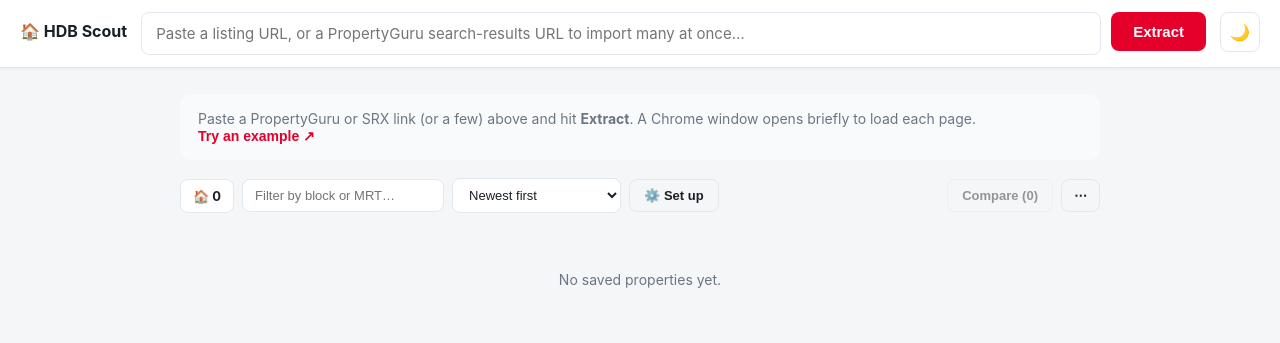
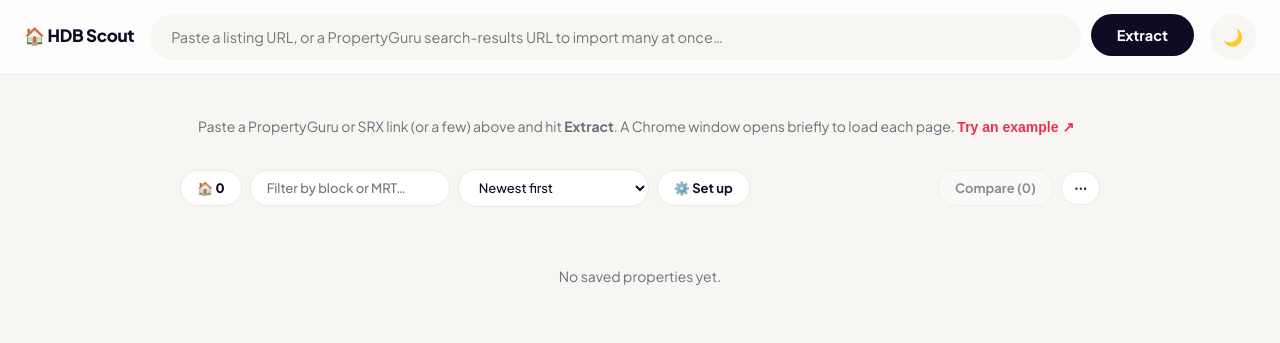
Before and after one commit to seancheu/HDB-Scout, a Flask app: page / in a window 1280 px wide. Shown: the top 343 px of the page. Run offline with Flask 3, Linux system fonts and the light colour scheme; data that the repository does not hold is empty; some libraries are stand-ins or nearby versions.

Commit message:
Design overhaul: modern pill-based design system
Warm off-white canvas, charcoal primary pills, coral accent, Plus
Jakarta Sans, borderless cards with layered shadows + hover lift,
glass sticky header, dark active filter tabs, charcoal best-pick
card. Fix Leaflet stale-size on resize and area-map re-theming.

Co-Authored-By: Claude Fable 5 <noreply@anthropic.com>

```diff
--- a/static/style.css
+++ b/static/style.css
@@ -1,67 +1,86 @@
 * { box-sizing: border-box; }
 
+/* Design language: warm off-white canvas, charcoal primaries, coral accent,
+   pill controls, borderless cards with layered soft shadows. */
 :root {
-  --bg: #f4f6f8;
+  --bg: #f7f6f3;
   --panel: #ffffff;
-  --brand: #e4002b;
-  --ink: #1a2027;
-  --muted: #6b7683;
-  --line: #e3e8ee;
-  --soft: #f8fafc;
-  --shadow: 0 2px 10px rgba(0,0,0,.05);
+  --brand: #ef2d56;          /* coral accent — links, highlights */
+  --primary: #0d0c22;        /* charcoal — filled buttons, active pills */
+  --primary-ink: #ffffff;
+  --ink: #0d0c22;
+  --muted: #6e6d7a;
+  --line: #eceae4;
+  --soft: #f7f6f3;
+  --shadow: 0 1px 2px rgba(13,12,34,.04), 0 8px 24px -18px rgba(13,12,34,.18);
+  --shadow-lift: 0 2px 4px rgba(13,12,34,.05), 0 18px 40px -18px rgba(13,12,34,.25);
+  --r-card: 20px;
+  --r-ctl: 999px;
 }
 :root[data-theme="dark"] {
-  --bg: #14181d;
-  --panel: #1c2229;
-  --brand: #ff415f;
-  --ink: #e7ecf1;
-  --muted: #93a0ad;
-  --line: #2b333c;
-  --soft: #232a32;
-  --shadow: 0 2px 12px rgba(0,0,0,.4);
+  --bg: #0e0d1a;
+  --panel: #17162a;
+  --brand: #ff5d7d;
+  --primary: #f4f3ff;
+  --primary-ink: #0d0c22;
+  --ink: #f4f3ff;
+  --muted: #9c9ab0;
+  --line: #262440;
+  --soft: #1e1d33;
+  --shadow: 0 1px 2px rgba(0,0,0,.3), 0 10px 28px -18px rgba(0,0,0,.7);
+  --shadow-lift: 0 2px 4px rgba(0,0,0,.4), 0 20px 44px -18px rgba(0,0,0,.8);
 }
 
 body {
   margin: 0;
-  font-family: -apple-system, BlinkMacSystemFont, "Segoe UI", Roboto, sans-serif;
+  font-family: "Plus Jakarta Sans", -apple-system, BlinkMacSystemFont, "Segoe UI", sans-serif;
   background: var(--bg);
   color: var(--ink);
+  -webkit-font-smoothing: antialiased;
 }
 
-/* Top bar */
+/* Top bar — sticky glass */
 .topbar {
   position: sticky; top: 0; z-index: 50;
-  background: var(--panel);
+  background: color-mix(in srgb, var(--panel) 78%, transparent);
+  backdrop-filter: blur(14px); -webkit-backdrop-filter: blur(14px);
   border-bottom: 1px solid var(--line);
-  padding: 12px 20px;
-  display: flex; align-items: flex-start; gap: 14px;
-  box-shadow: 0 1px 3px rgba(0,0,0,.05);
+  padding: 14px 24px;
+  display: flex; align-items: flex-start; gap: 16px;
 }
-.brand { font-weight: 700; font-size: 16px; white-space: nowrap; padding-top: 9px; }
+.brand {
+  font-weight: 800; font-size: 17px; letter-spacing: -0.02em;
+  white-space: nowrap; padding-top: 10px;
+}
 .searchbar { flex: 1; display: flex; gap: 10px; align-items: flex-start; }
 .searchbar textarea {
   flex: 1; resize: none; overflow-y: auto;
-  padding: 10px 14px; min-height: 42px; line-height: 1.4;
-  border: 1px solid var(--line); border-radius: 8px;
-  font-size: 15px; font-family: inherit;
-  background: var(--panel); color: var(--ink); outline: none;
+  padding: 12px 20px; min-height: 46px; line-height: 1.4;
+  border: 1px solid transparent; border-radius: 24px;
+  font-size: 14.5px; font-family: inherit;
+  background: var(--soft); color: var(--ink); outline: none;
+  transition: background .15s, border-color .15s;
 }
-.searchbar textarea:focus { border-color: var(--brand); }
+.searchbar textarea:focus { background: var(--panel); border-color: var(--ink); }
 .searchbar button {
-  padding: 11px 22px; background: var(--brand); color: #fff; border: none;
-  border-radius: 8px; font-size: 15px; font-weight: 600; cursor: pointer; white-space: nowrap;
+  padding: 12px 26px; background: var(--primary); color: var(--primary-ink);
+  border: none; border-radius: var(--r-ctl); font-size: 14.5px; font-weight: 700;
+  cursor: pointer; white-space: nowrap; font-family: inherit;
+  transition: transform .12s, box-shadow .12s;
 }
+.searchbar button:hover:not(:disabled) { transform: translateY(-1px); box-shadow: var(--shadow-lift); }
 .searchbar button:disabled { opacity: .55; cursor: default; }
 .icon-btn {
-  background: transparent; border: 1px solid var(--line); color: var(--ink);
-  width: 40px; height: 40px; border-radius: 8px; cursor: pointer; font-size: 16px; flex: none;
+  background: var(--soft); border: 1px solid transparent; color: var(--ink);
+  width: 46px; height: 46px; border-radius: 50%; cursor: pointer; font-size: 16px; flex: none;
+  transition: background .15s;
 }
-.icon-btn:hover { border-color: var(--brand); }
+.icon-btn:hover { background: var(--line); }
 
 /* Display */
 .display { max-width: 960px; margin: 26px auto; padding: 0 20px; }
 
-.status { padding: 16px 18px; border-radius: 10px; font-size: 14px; margin-bottom: 18px; }
+.status { padding: 16px 18px; border-radius: 14px; font-size: 14px; margin-bottom: 18px; }
 .status.hint { background: var(--soft); color: var(--muted); }
 .status.loading { background: #fff8e1; color: #8a6d00; }
 .status.error { background: #fdecee; color: #b3001b; }
@@ -79,11 +98,11 @@ body {
 .muted { color: var(--muted); font-size: 13px; }
 
 /* Toolbar */
-.toolbar { display: flex; align-items: center; gap: 8px; margin-bottom: 14px; flex-wrap: wrap; }
+.toolbar { display: flex; align-items: center; gap: 8px; margin-bottom: 16px; flex-wrap: wrap; }
 .count {
-  font-size: 13px; font-weight: 700; white-space: nowrap;
-  padding: 8px 12px; background: var(--panel); color: var(--ink);
-  border: 1px solid var(--line); border-radius: 8px;
+  font-size: 13px; font-weight: 800; white-space: nowrap;
+  padding: 9px 16px; background: var(--panel); color: var(--ink);
+  border: 1px solid var(--line); border-radius: var(--r-ctl);
 }
 .toolbar .spacer { flex: 1; }
 
@@ -131,21 +150,23 @@ body {
 .s-del { color: var(--muted); }
 .s-del:hover:not(:disabled) { border-color: #b3001b; color: #b3001b; }
 .filter, .sort {
-  padding: 8px 12px; border: 1px solid var(--line); border-radius: 8px;
-  font-size: 13px; background: var(--panel); color: var(--ink); outline: none;
+  padding: 9px 16px; border: 1px solid var(--line); border-radius: var(--r-ctl);
+  font-size: 13px; font-family: inherit; font-weight: 500;
+  background: var(--panel); color: var(--ink); outline: none;
 }
 .filter { min-width: 200px; }
 .commute-in { min-width: 170px; }
-.filter:focus, .sort:focus { border-color: var(--brand); }
+.filter:focus, .sort:focus { border-color: var(--ink); }
 .ghost {
-  background: transparent; border: 1px solid var(--line); color: var(--ink);
-  padding: 8px 14px; border-radius: 8px; font-size: 13px; font-weight: 600;
-  cursor: pointer; text-decoration: none; display: inline-block;
+  background: var(--panel); border: 1px solid var(--line); color: var(--ink);
+  padding: 9px 16px; border-radius: var(--r-ctl); font-size: 13px; font-weight: 700;
+  cursor: pointer; text-decoration: none; display: inline-block; font-family: inherit;
+  transition: background .15s, border-color .15s;
 }
-.ghost:hover:not(:disabled) { border-color: var(--brand); color: var(--brand); }
+.ghost:hover:not(:disabled) { border-color: var(--ink); }
 .ghost:disabled { opacity: .45; cursor: default; }
-.ghost.accent { border-color: var(--brand); color: var(--brand); }
-.ghost.accent:hover:not(:disabled) { background: var(--brand); color: #fff; }
+.ghost.accent { background: var(--primary); border-color: var(--primary); color: var(--primary-ink); }
+.ghost.accent:hover:not(:disabled) { opacity: .88; }
 .ghost.danger { color: #b3001b; }
 .ghost.danger:hover:not(:disabled) { border-color: #b3001b; background: #fdecee; }
 :root[data-theme="dark"] .ghost.danger { color: #ff9aa8; }
@@ -163,11 +184,14 @@ body {
   color: var(--muted); font-weight: 600;
   overflow: hidden; text-overflow: ellipsis; white-space: nowrap;
 }
-.list { display: flex; flex-direction: column; gap: 10px; }
+.list { display: flex; flex-direction: column; gap: 14px; }
 .item {
-  background: var(--panel); border: 1px solid var(--line);
-  border-radius: 12px; box-shadow: var(--shadow); overflow: hidden;
+  background: var(--panel); border: 1px solid transparent;
+  border-radius: var(--r-card); box-shadow: var(--shadow); overflow: hidden;
+  transition: box-shadow .18s, transform .18s;
 }
+.item:hover { box-shadow: var(--shadow-lift); transform: translateY(-2px); }
+.item.open { transform: none; }
 .item-head {
   display: grid;
   grid-template-columns: 26px 1.6fr 1fr .8fr 1.7fr .5fr .65fr .7fr 30px 30px 30px;
--- a/templates/index.html
+++ b/templates/index.html
@@ -4,6 +4,9 @@
   <meta charset="utf-8">
   <meta name="viewport" content="width=device-width, initial-scale=1">
   <title>HDB Scout</title>
+  <link rel="preconnect" href="https://fonts.googleapis.com">
+  <link rel="preconnect" href="https://fonts.gstatic.com" crossorigin>
+  <link href="https://fonts.googleapis.com/css2?family=Plus+Jakarta+Sans:wght@400;500;600;700;800&display=swap" rel="stylesheet">
   <link rel="stylesheet" href="{{ url_for('static', filename='style.css') }}">
 </head>
 <body>
@@ -141,6 +144,11 @@
       document.querySelectorAll('iframe[data-src]').forEach(f => {
         if (f.src) f.src = f.dataset.src + (f.dataset.src.includes('?') ? '&' : '?') + 'theme=' + t;
       });
+      const ov = document.getElementById('ov-map');
+      if (ov && ov.src) {
+        ov.dataset.cur = '';
+        if (typeof renderList === 'function' && typeof ROWS !== 'undefined' && ROWS.length) renderList();
+      }
     }
     function theme() { return root.getAttribute('data-theme') || 'light'; }
     applyTheme(localStorage.getItem('theme') || 'light');
@@ -775,6 +783,13 @@
       localStorage.setItem('ovmap', OV ? '1' : '');
       renderList();
     });
+    // Leaflet mis-sizes when its iframe is resized after load — reload maps
+    // once the resize settles.
+    window.addEventListener('resize', debounce(() => {
+      document.querySelectorAll('#ov-map, .rowmap, #compare-map').forEach(f => {
+        if (f.src && !f.classList.contains('hidden')) f.src = f.src;
+      });
+    }, 400));
 
     function renderList() {
       computeScores();
```
Also changed, not shown: other parts of static/style.css (+47 -42 lines).
